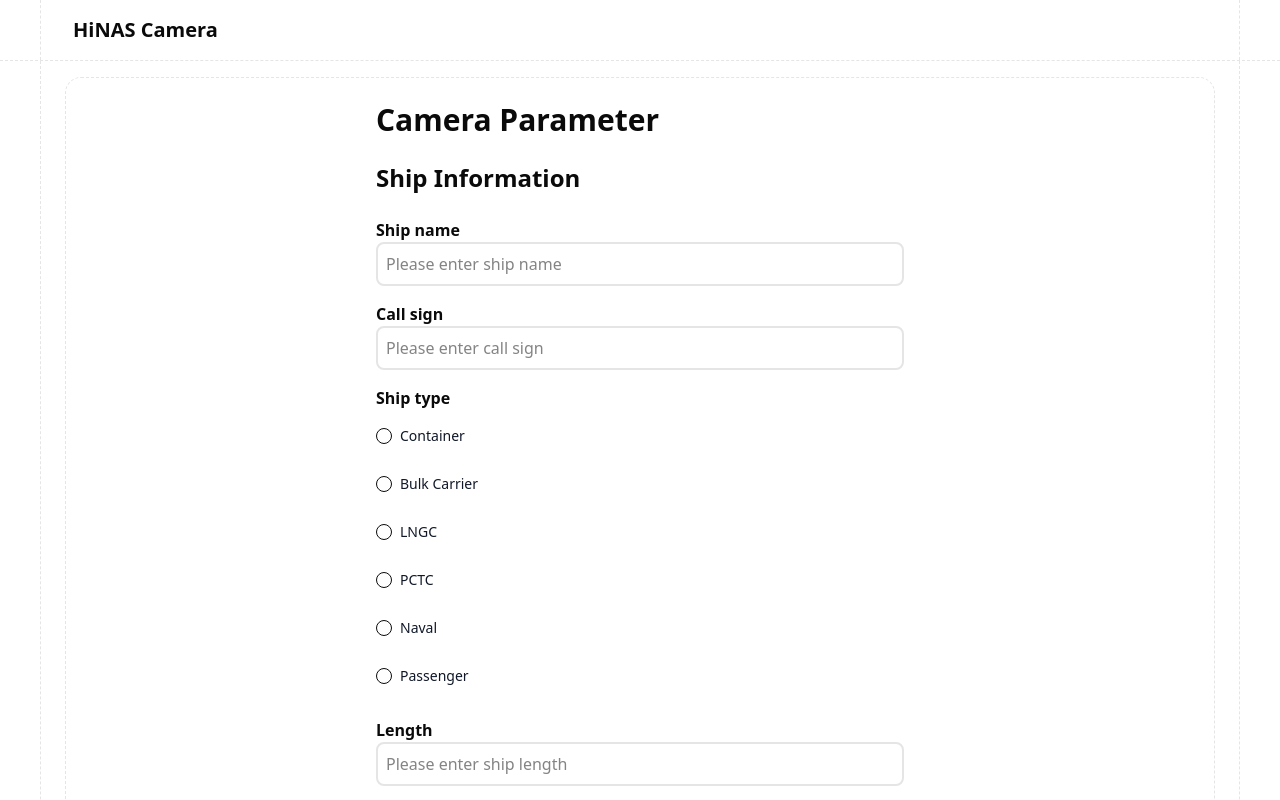
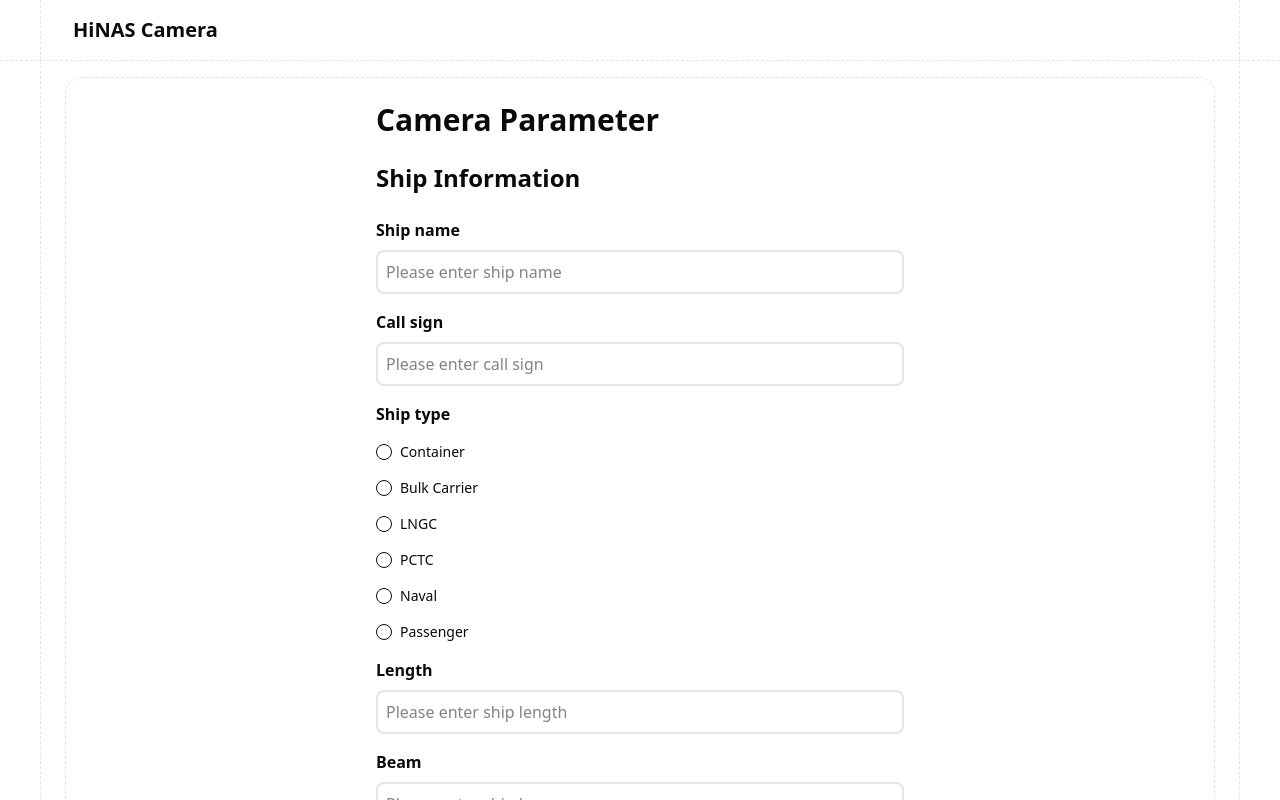
Before and after one commit to Taegon21/hi-nas-camera, a React (Vite) app: page / in a window 1280 px wide. Built offline with nearby package versions, Linux system fonts and the light colour scheme.

Commit message:
design: 오류 발생 시 입력 필드와 레이블에 시각적 피드백 추가

```diff
--- a/src/components/FormInputGroup.tsx
+++ b/src/components/FormInputGroup.tsx
@@ -1,9 +1,10 @@
 import { useFormContext } from "react-hook-form";
 import { FormSchema } from "@/schemas/form-schema";
 import { FormField } from "@/types/form";
-import { getFieldErrorMessage } from "@/shared/utils/form-error";
+import { getFieldErrorMessage, hasFieldError } from "@/shared/utils/form-error";
 import { FormErrorMessage } from "@/components/FormErrorMessage";
 import { getFieldPlaceholder } from "@/shared/utils/form-placeholder";
+import { twMerge as tw } from "tailwind-merge";
 
 const formatDisplayLabel = (category: string, label: string): string => {
   if (!category.includes("Cam")) return label;
@@ -31,16 +32,22 @@ export const FormInputGroup = ({ field }: { field: FormField }) => {
   const errorMessage = getFieldErrorMessage(errors, name);
   const displayLabel = formatDisplayLabel(category, label);
   const placeholder = getFieldPlaceholder(category, name);
+  const hasError = hasFieldError(errors, name);
 
   return (
-    <div>
-      <div className={"font-bold"}>{displayLabel}</div>
+    <div className="space-y-2">
+      <div className={tw("font-bold", hasError ? "text-destructive" : "text-foreground")}>
+        {displayLabel}
+      </div>
       <input
         type={type === "number" ? "number" : "text"}
         {...register(name as keyof FormSchema, {
           valueAsNumber: type === "number",
         })}
-        className={"w-full rounded-md border-2 p-2"}
+        className={tw(
+          "w-full rounded-md border-2 p-2",
+          hasError ? "border-destructive" : "border-input"
+        )}
         placeholder={placeholder}
       />
       <FormErrorMessage error={errorMessage} />
--- a/src/components/FormRadioGroup.tsx
+++ b/src/components/FormRadioGroup.tsx
@@ -3,7 +3,8 @@ import { FormSchema } from "@/schemas/form-schema";
 import { FormField } from "@/types/form";
 import { SHIP_OPTIONS, ENGINE_OPTIONS } from "@/constants/form-options";
 import { FormErrorMessage } from "@/components/FormErrorMessage";
-import { getFieldErrorMessage } from "@/shared/utils/form-error";
+import { getFieldErrorMessage, hasFieldError } from "@/shared/utils/form-error";
+import { twMerge as tw } from "tailwind-merge";
 
 export const FormRadioGroup = ({ field }: { field: FormField }) => {
   const {
@@ -14,13 +15,16 @@ export const FormRadioGroup = ({ field }: { field: FormField }) => {
 
   const options = name === "ship_type" ? SHIP_OPTIONS : ENGINE_OPTIONS;
   const errorMessage = getFieldErrorMessage(errors, name);
+  const hasError = hasFieldError(errors, name);
 
   return (
-    <div>
-      <div className="font-bold">{label}</div>
-      <div className="mt-4 flex flex-col gap-3">
+    <div className="space-y-4">
+      <div className={tw("font-bold", hasError ? "text-destructive" : "text-foreground")}>
+        {label}
+      </div>
+      <div className="space-y-4">
         {options.map((option) => (
-          <div key={option.value} className="mb-4 flex items-center">
+          <div key={option.value} className="flex items-center">
             <div className="relative flex items-center">
               <input
                 id={`${name}-${option.value}`}
@@ -33,7 +37,10 @@ export const FormRadioGroup = ({ field }: { field: FormField }) => {
             </div>
             <label
               htmlFor={`${name}-${option.value}`}
-              className="block cursor-pointer pl-2 text-sm font-medium text-gray-900"
+              className={tw(
+                "block cursor-pointer pl-2 text-sm font-medium",
+                hasError ? "text-destructive" : "text-foreground"
+              )}
             >
               {option.label}
             </label>
```
